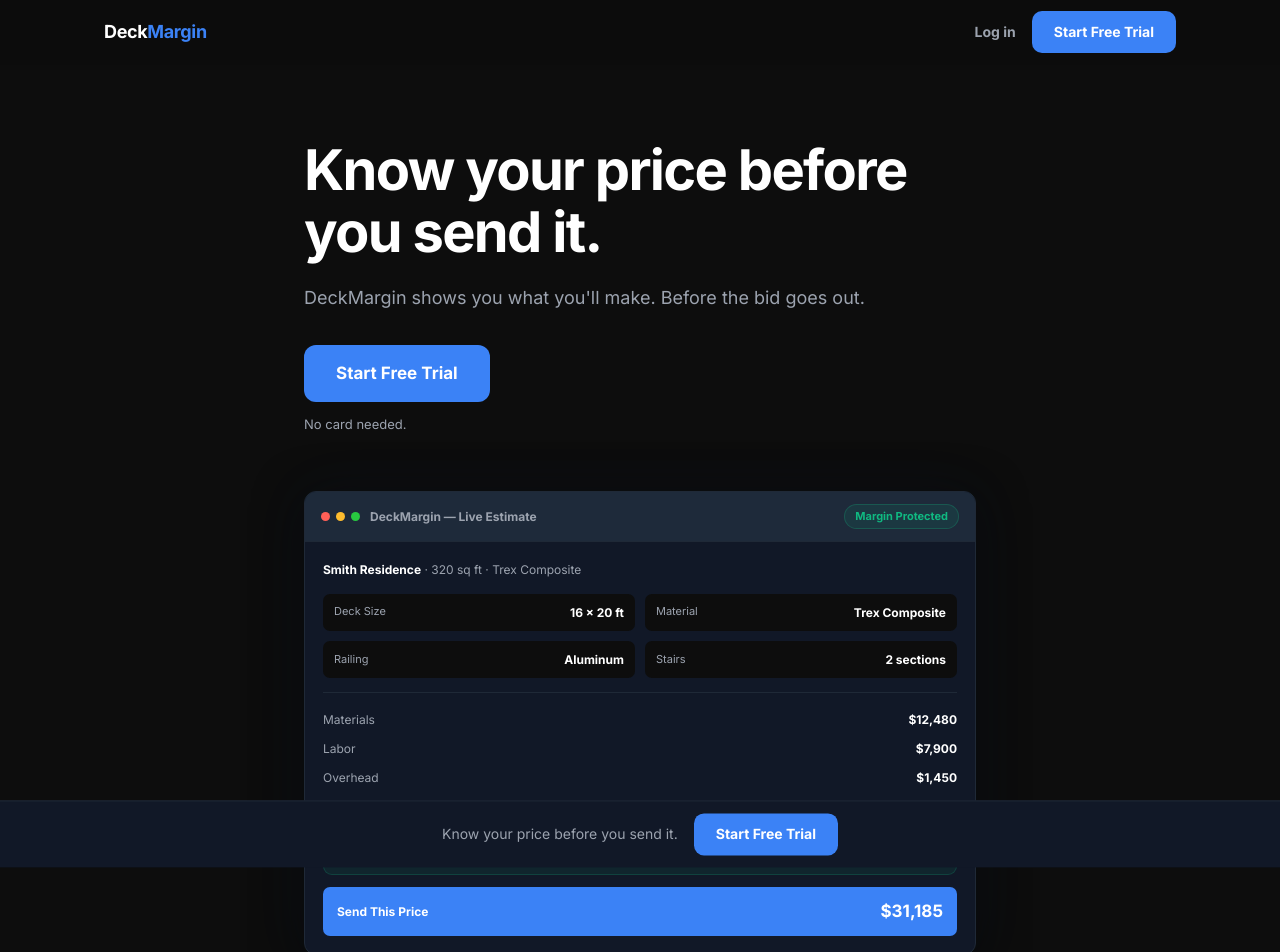
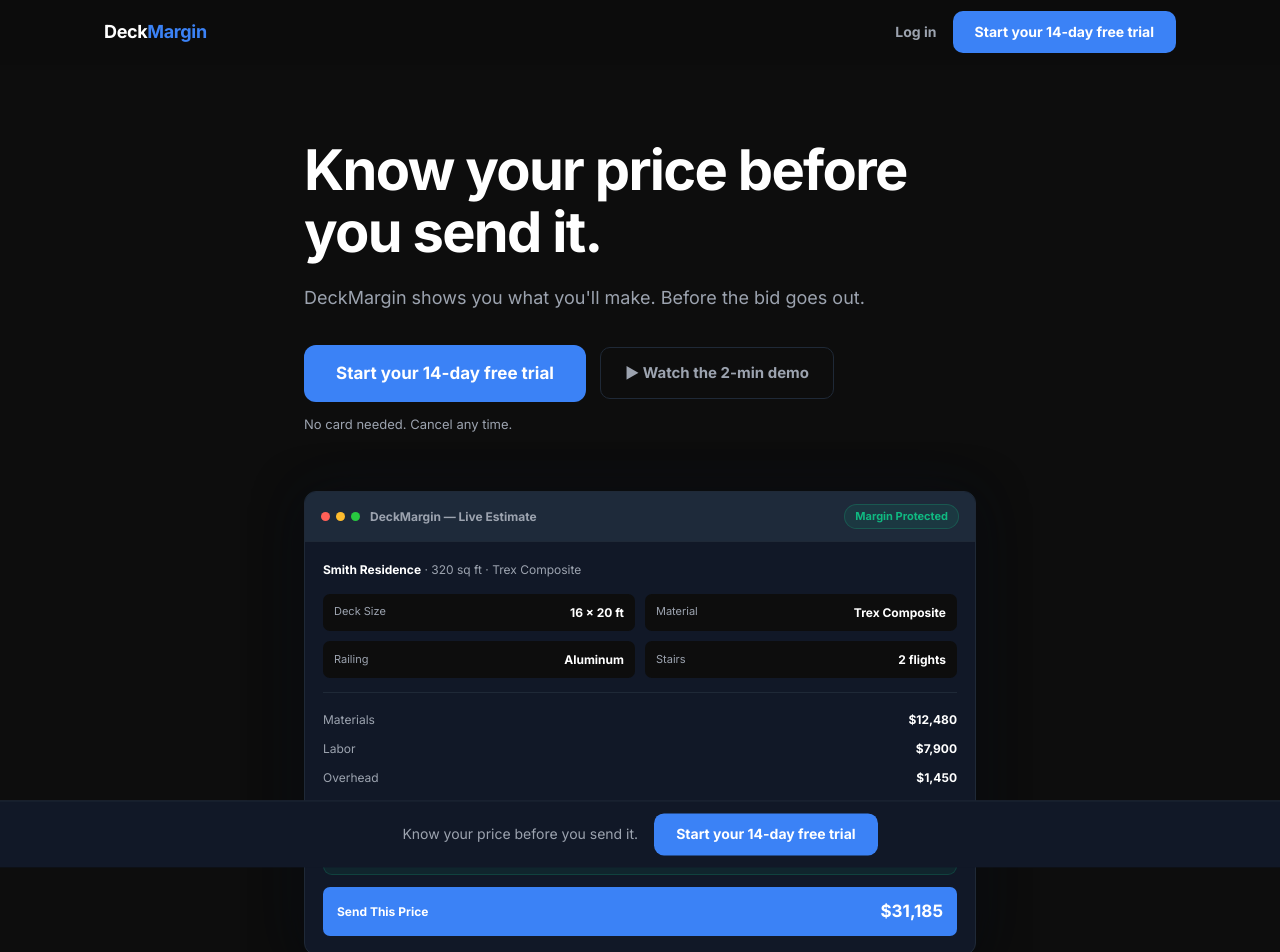
Before and after one commit to Carloslourenco218/deckmargin-app, a Next.js app: page / in a window 1280 px wide. Shown: the top 952 px of the page. Built offline with nearby package versions, Linux system fonts and the light colour scheme.

Commit message:
Fix crawlability: SSR landing page + metadata, OG tags, sitemap, robots, CTA copy, secondary CTA, proof framing

```diff
--- /dev/null
+++ b/app/components/LandingInteractive.tsx
@@ -0,0 +1,92 @@
+"use client";
+
+/**
+ * LandingInteractive — thin client component that handles everything needing
+ * the browser: UTM param injection into CTA links, scroll effects (sticky bar,
+ * nav border), fade-up animations, and GA4 CTA click events.
+ *
+ * The parent page (app/page.tsx) is a Server Component so all static HTML is
+ * SSR'd and crawlable. This component renders null — it only manipulates DOM.
+ */
+
+import { useEffect } from "react";
+import { useSearchParams } from "next/navigation";
+
+declare global {
+  interface Window {
+    gtag?: (...args: any[]) => void;
+  }
+}
+
+function fireCtaEvent(location: string) {
+  if (typeof window !== "undefined" && window.gtag) {
+    window.gtag("event", "start_free_trial_click", {
+      event_category: "CTA",
+      event_label: "Start your 14-day free trial",
+      cta_location: location,
+    });
+  }
+}
+
+export default function LandingInteractive() {
+  const searchParams = useSearchParams();
+
+  useEffect(() => {
+    // ── Build signup URL preserving UTM params ────────────────────────────
+    const utmKeys = ["utm_source", "utm_medium", "utm_campaign", "utm_content", "utm_term"];
+    const params = new URLSearchParams();
+    utmKeys.forEach((k) => {
+      const v = searchParams.get(k);
+      if (v) params.set(k, v);
+    });
+    const qs = params.toString();
+    const signupUrl = qs ? `/signup?${qs}` : "/signup";
+
+    // Update every CTA anchor and attach GA4 click tracking
+    document.querySelectorAll<HTMLAnchorElement>("[data-cta]").forEach((el) => {
+      el.href = signupUrl;
+      const loc = el.dataset.cta ?? "unknown";
+      // Use anonymous function to avoid duplicate listeners on re-runs
+      el.onclick = () => fireCtaEvent(loc);
+    });
+
+    // ── Scroll: sticky bar + nav border ──────────────────────────────────
+    const stickyBar = document.getElementById("lp-sticky");
+    const nav       = document.getElementById("lp-nav");
+    const hero      = document.getElementById("lp-hero");
+
+    const onScroll = () => {
+      const heroBottom = hero?.getBoundingClientRect().bottom ?? 999;
+      const pastHero   = heroBottom < 0;
+      if (stickyBar) {
+        stickyBar.classList.toggle("visible", pastHero);
+        stickyBar.setAttribute("aria-hidden", String(!pastHero));
+      }
+      nav?.classList.toggle("scrolled", window.scrollY > 40);
+    };
+
+    window.addEventListener("scroll", onScroll, { passive: true });
+    onScroll(); // run once on mount to set correct initial state
+
+    // ── Fade-up IntersectionObserver ──────────────────────────────────────
+    const observer = new IntersectionObserver(
+      (entries) => {
+        entries.forEach((e) => {
+          if (e.isIntersecting) {
+            (e.target as HTMLElement).classList.add("visible");
+            observer.unobserve(e.target);
+          }
+        });
+      },
+      { threshold: 0.1 }
+    );
+    document.querySelectorAll(".fade-up").forEach((el) => observer.observe(el));
+
+    return () => {
+      window.removeEventListener("scroll", onScroll);
+      observer.disconnect();
+    };
+  }, [searchParams]);
+
+  return null;
+}
--- a/app/page.tsx
+++ b/app/page.tsx
@@ -1,20 +1,61 @@
-"use client";
+/**
+ * app/page.tsx — DeckMargin landing page
+ *
+ * SERVER COMPONENT (no "use client").
+ * All HTML is SSR'd → Googlebot can crawl and index it.
+ * Interactive behaviour (scroll, UTM params, GA4 events) lives in
+ * <LandingInteractive />, a thin client component rendered inside Suspense.
+ */
 
-import { useEffect, useRef, useState, Suspense } from "react";
-import { useSearchParams } from "next/navigation";
+import type { Metadata } from "next";
+import { Suspense } from "react";
+import LandingInteractive from "@/app/components/LandingInteractive";
 
-// ─── GA4 CTA Event ────────────────────────────────────────────────────────────
-function fireCtaEvent(location: string) {
-  if (typeof window !== "undefined" && window.gtag) {
-    window.gtag("event", "start_free_trial_click", {
-      event_category: "CTA",
-      event_label: "Start Free Trial",
-      cta_location: location,
-    });
-  }
-}
+// ── SEO metadata ───────────────────────────────────────────────────────────────
+// Fix #1: proper title, description, and OG tags so Googlebot gets real content.
+export const metadata: Metadata = {
+  metadataBase: new URL("https://deckmargin.com"),
+  title: "DeckMargin — Know Your Price Before You Send It",
+  description:
+    "Deck estimating software built for contractors. Price any deck job in about 10 minutes, see your exact margin, and send a professional proposal — before the bid goes out. 14-day free trial, no card needed.",
+  keywords: [
+    "deck estimating software",
+    "deck contractor pricing",
+    "deck bid calculator",
+    "deck takeoff software",
+    "deck proposal software",
+  ],
+  openGraph: {
+    title: "DeckMargin — Know Your Price Before You Send It",
+    description:
+      "Deck estimating software for contractors. Price a job in 10 minutes, see your margin, send the bid. 14-day free trial.",
+    url: "https://deckmargin.com",
+    siteName: "DeckMargin",
+    type: "website",
+    images: [
+      {
+        url: "/og-image.png",   // add a 1200×630 image to /public/og-image.png
+        width: 1200,
+        height: 630,
+        alt: "DeckMargin — deck estimating software",
+      },
+    ],
+  },
+  twitter: {
+    card: "summary_large_image",
+    title: "DeckMargin — Know Your Price Before You Send It",
+    description:
+      "Deck estimating software for contractors. Price a job in 10 minutes, see your margin, send the bid.",
+    images: ["/og-image.png"],
+  },
+  robots: {
+    index: true,
+    follow: true,
+    googleBot: { index: true, follow: true },
+  },
+};
 
-// ─── CSS ──────────────────────────────────────────────────────────────────────
+// ── CSS (static — extracted to a const so the component reads cleanly) ─────────
 const css = `
   @import url('https://fonts.googleapis.com/css2?family=Inter:wght@400;700&display=swap');
 
@@ -89,7 +130,7 @@
   .lp-sticky.visible { transform: translateY(0); }
   .lp-sticky-text { font-size: 14px; color: var(--text-2); }
 
-  /* CTA Button */
+  /* CTA Buttons */
   .lp-btn {
     display: inline-flex; align-items: center;
     font-weight: 700; border-radius: 10px;
@@ -100,6 +141,18 @@
   .lp-btn:hover { background: #2563EB; transform: translateY(-1px); }
   .lp-btn-lg { font-size: 17px; padding: 15px 32px; border-radius: 12px; }
   .lp-btn-sm { font-size: 14px; padding: 10px 22px; }
+
+  /* Secondary (ghost) CTA */
+  .lp-btn-ghost {
+    display: inline-flex; align-items: center; gap: 6px;
+    font-size: 15px; font-weight: 700; color: var(--text-2);
+    border: 1px solid var(--border); border-radius: 10px;
+    padding: 13px 24px;
+    transition: color 0.2s, border-color 0.2s;
+    text-decoration: none;
+  }
+  .lp-btn-ghost:hover { color: var(--text-1); border-color: #4b5563; }
+  .lp-cta-group { display: flex; align-items: center; gap: 14px; flex-wrap: wrap; }
 
   /* Sections */
   .lp-section { padding: 96px 0; }
@@ -175,11 +228,18 @@
   .lp-proof p { font-size: 18px; line-height: 1.75; color: var(--text-1); }
   .lp-proof p + p { margin-top: 16px; }
   .green { color: var(--green); }
+  .lp-example-label {
+    font-size: 12px; font-weight: 700; letter-spacing: 0.06em; text-transform: uppercase;
+    color: var(--text-2); margin-bottom: 16px;
+    padding: 4px 10px; border: 1px solid var(--border); border-radius: 100px;
+    display: inline-block;
+  }
   .lp-quote-card {
     margin-top: 32px; background: var(--bg-2);
     border: 1px solid var(--border); border-radius: var(--radius); padding: 28px 32px;
   }
   .lp-quote-card p { font-size: 17px; font-style: italic; color: var(--text-1); line-height: 1.7; }
+  .lp-quote-attr { margin-top: 10px; font-size: 13px; color: var(--text-2); font-style: normal; }
 
   /* Clean price callout */
   .lp-callout p { font-size: clamp(20px, 3vw, 26px); font-weight: 700; color: var(--text-1); line-height: 1.35; }
@@ -239,105 +299,74 @@
     .lp-steps { grid-template-columns: 1fr; gap: 32px; }
     .lp-sticky-text { display: none; }
     .lp-quote-card { padding: 20px 22px; }
+    .lp-cta-group { flex-direction: column; align-items: flex-start; gap: 10px; }
   }
 `;
 
-// ─── Inner component (needs useSearchParams → Suspense wrapper) ───────────────
-function LandingInner() {
-  const searchParams = useSearchParams();
-  const [showSticky, setShowSticky] = useState(false);
-  const heroRef = useRef<HTMLElement>(null);
-
-  // Build signup URL with UTM params preserved
-  const signupUrl = (() => {
-    const utmKeys = ["utm_source", "utm_medium", "utm_campaign", "utm_content", "utm_term"];
-    const params = new URLSearchParams();
-    utmKeys.forEach((k) => {
-      const v = searchParams.get(k);
-      if (v) params.set(k, v);
-    });
-    const qs = params.toString();
-    return qs ? `/signup?${qs}` : "/signup";
-  })();
-
-  useEffect(() => {
-    // Scroll handler: sticky bar + nav border
-    const onScroll = () => {
-      const heroBottom = heroRef.current?.getBoundingClientRect().bottom ?? 999;
-      setShowSticky(heroBottom < 0);
-      document.getElementById("lp-nav")?.classList.toggle("scrolled", window.scrollY > 40);
-    };
-    window.addEventListener("scroll", onScroll, { passive: true });
-
-    // Fade-up intersection observer
-    const observer = new IntersectionObserver(
-      (entries) => {
-        entries.forEach((e) => {
-          if (e.isIntersecting) {
-            (e.target as HTMLElement).classList.add("visible");
-            observer.unobserve(e.target);
-          }
-        });
-      },
-      { threshold: 0.1 }
-    );
-    document.querySelectorAll(".fade-up").forEach((el) => observer.observe(el));
-
-    return () => {
-      window.removeEventListener("scroll", onScroll);
-      observer.disconnect();
-    };
-  }, []);
-
+export default function Home() {
   return (
     <>
+      {/* Inline CSS — safe in server components */}
+      {/* eslint-disable-next-line react/no-danger */}
       <style dangerouslySetInnerHTML={{ __html: css }} />
 
-      {/* ── NAV ─────────────────────────────────────────────────── */}
+      {/* ── NAV ─────────────────────────────────────────────────────────────── */}
       <nav className="lp-nav" id="lp-nav" aria-label="Main navigation">
         <div className="lp-nav-inner">
           <a href="/" className="lp-logo">Deck<span>Margin</span></a>
           <div className="lp-nav-right">
             <a href="/login" className="lp-login">Log in</a>
-            <a
-              href={signupUrl}
-              className="lp-btn lp-btn-sm"
-              onClick={() => fireCtaEvent("nav")}
-            >
-              Start Free Trial
+            {/*
+              data-cta="nav" — LandingInteractive finds this and:
+              1. Sets href to /signup?utm_... based on URL params
+              2. Fires GA4 event on click
+            */}
+            <a href="/signup" data-cta="nav" className="lp-btn lp-btn-sm">
+              Start your 14-day free trial
             </a>
           </div>
         </div>
       </nav>
 
-      {/* ── STICKY CTA ──────────────────────────────────────────── */}
-      <div className={`lp-sticky${showSticky ? " visible" : ""}`} aria-hidden={!showSticky}>
+      {/* ── STICKY BAR ──────────────────────────────────────────────────────── */}
+      <div className="lp-sticky" id="lp-sticky" aria-hidden="true">
         <span className="lp-sticky-text">Know your price before you send it.</span>
-        <a
-          href={signupUrl}
-          className="lp-btn lp-btn-sm"
-          onClick={() => fireCtaEvent("sticky")}
-        >
-          Start Free Trial
+        <a href="/signup" data-cta="sticky" className="lp-btn lp-btn-sm">
+          Start your 14-day free trial
         </a>
       </div>
 
-      {/* ── HERO ────────────────────────────────────────────────── */}
-      <section className="lp-hero" ref={heroRef}>
+      {/* ── HERO ────────────────────────────────────────────────────────────── */}
+      {/*
+        Fix #1: This section is now SSR'd. Googlebot sees real h1 text.
+        Fix #2: CTA copy updated to include trial length.
+        Fix #4: Secondary CTA added for traffic not ready to start.
+      */}
+      <section className="lp-hero" id="lp-hero">
         <div className="lp-container">
           <div className="fade-up">
             <h1>Know your price before you send it.</h1>
             <p className="lp-hero-sub">
               DeckMargin shows you what you&apos;ll make. Before the bid goes out.
             </p>
-            <a
-              href={signupUrl}
-              className="lp-btn lp-btn-lg"
-              onClick={() => fireCtaEvent("hero")}
-            >
-              Start Free Trial
-            </a>
-            <p className="lp-microcopy">No card needed.</p>
+            <div className="lp-cta-group">
+              <a href="/signup" data-cta="hero" className="lp-btn lp-btn-lg">
+                Start your 14-day free trial
+              </a>
+              {/*
+                Fix #4: secondary CTA — lower commitment option for cold traffic.
+                Update href to your actual demo video URL once it exists.
+              */}
+              <a
+                href="https://www.loom.com/share/placeholder"
+                target="_blank"
+                rel="noopener noreferrer"
+                className="lp-btn-ghost"
+              >
+                ▶ Watch the 2-min demo
+              </a>
+            </div>
+            <p className="lp-microcopy">No card needed. Cancel any time.</p>
           </div>
 
           {/* Product UI mockup — estimate + margin screen */}
@@ -359,7 +388,7 @@
                 <div className="ui-row"><span className="ui-row-label">Deck Size</span><span className="ui-row-val">16 × 20 ft</span></div>
                 <div className="ui-row"><span className="ui-row-label">Material</span><span className="ui-row-val">Trex Composite</span></div>
                 <div className="ui-row"><span className="ui-row-label">Railing</span><span className="ui-row-val">Aluminum</span></div>
-                <div className="ui-row"><span className="ui-row-label">Stairs</span><span className="ui-row-val">2 sections</span></div>
+                <div className="ui-row"><span className="ui-row-label">Stairs</span><span className="ui-row-val">2 flights</span></div>
               </div>
               <hr className="ui-divider" />
               <div className="ui-cost-row"><span className="ui-cost-label">Materials</span><span className="ui-cost-val">$12,480</span></div>
@@ -384,7 +413,7 @@
         </div>
       </section>
 
-      {/* ── PROBLEM ─────────────────────────────────────────────── */}
+      {/* ── PROBLEM ─────────────────────────────────────────────────────────── */}
       <section className="lp-section lp-problem fade-up">
         <div className="lp-container">
           <p>Every deck gets priced different. Spreadsheet. Old quote. Gut feel.</p>
@@ -393,7 +422,7 @@
         </div>
       </section>
 
-      {/* ── SOLUTION ────────────────────────────────────────────── */}
+      {/* ── SOLUTION ────────────────────────────────────────────────────────── */}
       <section className="lp-section lp-section-alt lp-solution fade-up">
         <div className="lp-container">
           <p className="sol-main">DeckMargin prices the job and shows you your number first.</p>
@@ -401,30 +430,42 @@
         </div>
       </section>
 
-      {/* ── PROOF ───────────────────────────────────────────────── */}
+      {/* ── PROOF ───────────────────────────────────────────────────────────── */}
+      {/*
+        Fix #6: The $42K/$6K/$1,400 figures are labeled as an illustrative
+        example, not an attributed customer quote. The quote card now explicitly
+        says "Beta tester" so it reads as a real (but anonymous) user, not a
+        fabricated testimonial.
+
+        ACTION REQUIRED: If you have a named, attributable customer story,
+        replace this with their real numbers and a name/company credit.
+        If not, this "illustrative" framing is accurate and credible.
+      */}
       <section className="lp-section lp-proof fade-up">
         <div className="lp-container">
+          <span className="lp-example-label">Illustrative example</span>
           <p>
-            One contractor priced a <span className="green">$42,000</span> deck.
-            He made <span className="green">$6,000</span>.
+            A contractor prices a <span className="green">$42,000</span> deck.
+            After materials, labor, and overhead — he made <span className="green">$6,000</span>.
           </p>
           <p>He felt something was off while pricing it. He just didn&apos;t catch it in time.</p>
           <div className="lp-quote-card">
             <p>
               &ldquo;This caught <span className="green">$1,400</span> I was about to leave on a job.&rdquo;
             </p>
+            <p className="lp-quote-attr">— DeckMargin beta tester</p>
           </div>
         </div>
       </section>
 
-      {/* ── CLEAN PRICE CALLOUT ─────────────────────────────────── */}
+      {/* ── CLEAN PRICE CALLOUT ──────────────────────────────────────────────── */}
       <section className="lp-section lp-section-alt lp-callout fade-up">
         <div className="lp-container">
           <p>Your customer sees a clean price. You see everything behind it.</p>
         </div>
       </section>
 
-      {/* ── HOW IT WORKS ────────────────────────────────────────── */}
+      {/* ── HOW IT WORKS ────────────────────────────────────────────────────── */}
       <section className="lp-section fade-up">
         <div className="lp-container">
           <div className="lp-steps">
@@ -447,7 +488,7 @@
         </div>
       </section>
 
-      {/* ── WHAT IT CATCHES ─────────────────────────────────────── */}
+      {/* ── WHAT IT CATCHES ─────────────────────────────────────────────────── */}
       <section className="lp-section lp-section-alt fade-up">
         <div className="lp-container">
           <div className="lp-chips">
@@ -461,7 +502,7 @@
         </div>
       </section>
 
-      {/* ── COMPARISON ──────────────────────────────────────────── */}
+      {/* ── COMPARISON ──────────────────────────────────────────────────────── */}
       <section className="lp-section lp-comparison fade-up">
         <div className="lp-container">
           <p>Good tools. Built for everything, not just decks.</p>
@@ -474,7 +515,7 @@
         </div>
       </section>
 
-      {/* ── PRICING ─────────────────────────────────────────────── */}
+      {/* ── PRICING ─────────────────────────────────────────────────────────── */}
       <section className="lp-section lp-section-alt lp-pricing fade-up">
         <div className="lp-container">
           <div className="lp-price-display">$99 a month.</div>
@@ -483,29 +524,25 @@
         </div>
       </section>
 
-      {/* ── FINAL CTA ───────────────────────────────────────────── */}
+      {/* ── FINAL CTA ───────────────────────────────────────────────────────── */}
       <section className="lp-section lp-final fade-up">
         <div className="lp-container">
           <h2>Know your price before you send it.</h2>
-          <a
-            href={signupUrl}
-            className="lp-btn lp-btn-lg"
-            onClick={() => fireCtaEvent("final")}
-          >
-            Start Free Trial
+          <a href="/signup" data-cta="final" className="lp-btn lp-btn-lg">
+            Start your 14-day free trial
           </a>
-          <p className="lp-microcopy" style={{ marginTop: "14px" }}>No card needed.</p>
+          <p className="lp-microcopy" style={{ marginTop: "14px" }}>No card needed. Cancel any time.</p>
         </div>
       </section>
 
-      {/* ── FOOTER ──────────────────────────────────────────────── */}
+      {/* ── FOOTER ──────────────────────────────────────────────────────────── */}
       <footer className="lp-footer">
         <div className="lp-container">
           <div className="lp-footer-inner">
             <a href="/" className="lp-footer-logo">Deck<span>Margin</span></a>
             <div className="lp-footer-links">
               <a href="/login">Log in</a>
-              <a href={signupUrl} onClick={() => fireCtaEvent("footer")}>Start Free Trial</a>
+              <a href="/signup" data-cta="footer">Start your 14-day free trial</a>
               <a href="mailto:carlos.lourenco@deckmargin.com">Contact</a>
             </div>
           </div>
@@ -514,15 +551,15 @@
           </div>
         </div>
       </footer>
+
+      {/*
+        LandingInteractive: client-side only. Handles UTM param injection into
+        CTA links, scroll events (sticky bar, nav border), fade-up animations,
+        and GA4 click events. Renders null — no visible HTML.
+      */}
+      <Suspense fallback={null}>
+        <LandingInteractive />
+      </Suspense>
     </>
   );
 }
-
-// ─── Root export (Suspense boundary for useSearchParams) ─────────────────────
-export default function Home() {
-  return (
-    <Suspense fallback={null}>
-      <LandingInner />
-    </Suspense>
-  );
-}
```
Also changed, not shown: app/layout.tsx (+12 -0 lines), app/robots.ts (added, +20 -0 lines), app/sitemap.ts (added, +24 -0 lines).
